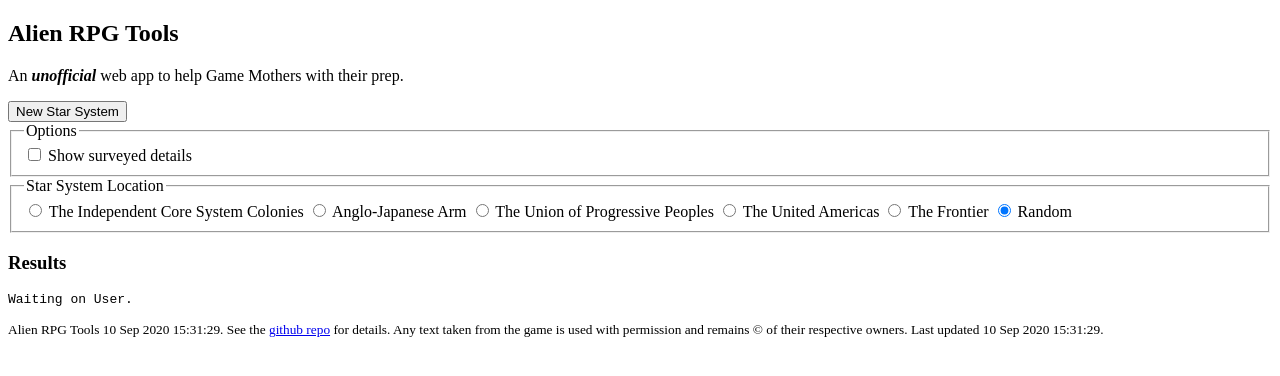
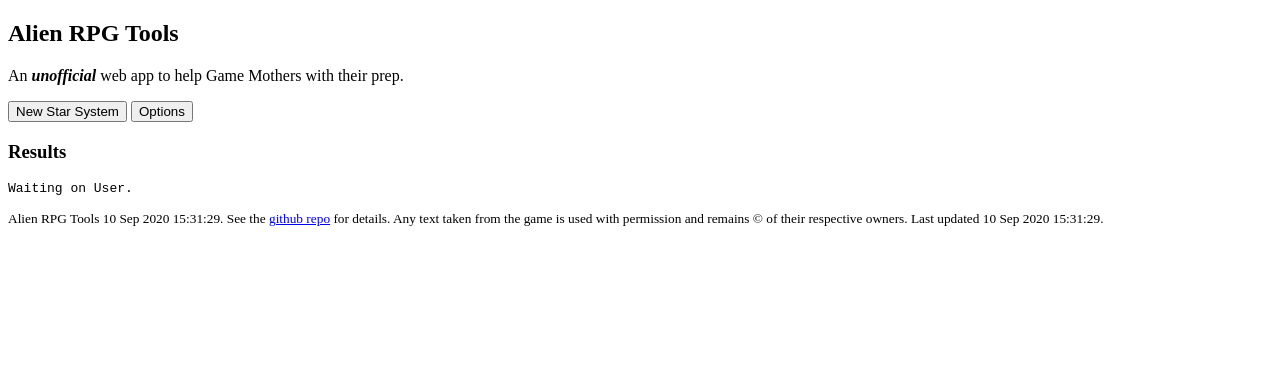
Before and after one commit to ScottMaclure/alienrpg, a Svelte app: page / in a window 1280 px wide. Shown: the top 376 px of the page. Built offline with nearby package versions, Linux system fonts and the light colour scheme; the HTML template or start-up script is replaced by a standard one.

Commit message:
Tweaking options hide/show.

```diff
--- a/src/components/App.svelte
+++ b/src/components/App.svelte
@@ -30,6 +30,12 @@
 		dispatch('saveData', {'key': 'results', 'value': results});
 	}
 
+	function handleOptions() {
+		options.showOptions = !options.showOptions
+		console.log('handleOptions updated:', options)
+		saveOptions()
+	}
+
 	// Intermediate step - re-render output, and pass the save command up and out.
 	function saveOptions() {
 		if (Object.keys(results).length > 0) {
@@ -47,6 +53,7 @@
 	<p>An <strong><i>unofficial</i></strong> web app to help Game Mothers with their prep.</p>
 
 	<button on:click={saveOptions} on:click={handleNewStarSystem}>New Star System</button>
+	<button on:click={handleOptions}>Options</button>
 
 	<Options starData={starData} options={options} on:saveOptions={saveOptions}/>
 
--- a/src/components/Options.svelte
+++ b/src/components/Options.svelte
@@ -21,18 +21,19 @@
 	}
 </script>
 
-<div>
+<div style="display: {options.showOptions === false ? 'none' : 'block'}">
     <form>
         <fieldset>
-            <legend>Options</legend>
+            <legend>Star System Options</legend>
+
+            <div class="subTitle">Output Options</div>
             <div>
                 <label>
                     <input type="checkbox" on:click={toggleHideUninhabited} bind:checked={options.showSurveyedDetails}> Show surveyed details
                 </label>
             </div>
-        </fieldset>
-        <fieldset>
-            <legend>Star System Location</legend>
+
+            <div class="subTitle">Star System Location</div>
             <div>
                 {#each starLocations as item}
                     <label>
@@ -44,3 +45,10 @@
         </fieldset>
     </form>
 </div>
+
+<style>
+    .subTitle {
+        font-weight: bold;
+        margin: 0.5rem 0;
+    }
+</style>
--- a/src/data/options.json
+++ b/src/data/options.json
@@ -3,5 +3,6 @@
         "Default options for the UI. Saved to window.localStorage."
     ],
     "starLocation": "ran",
-    "showSurveyedDetails": false
+    "showSurveyedDetails": false,
+    "showOptions": false
 }
```
Also changed, not shown: 5 other files (tests, documents, lock files or other folders).
